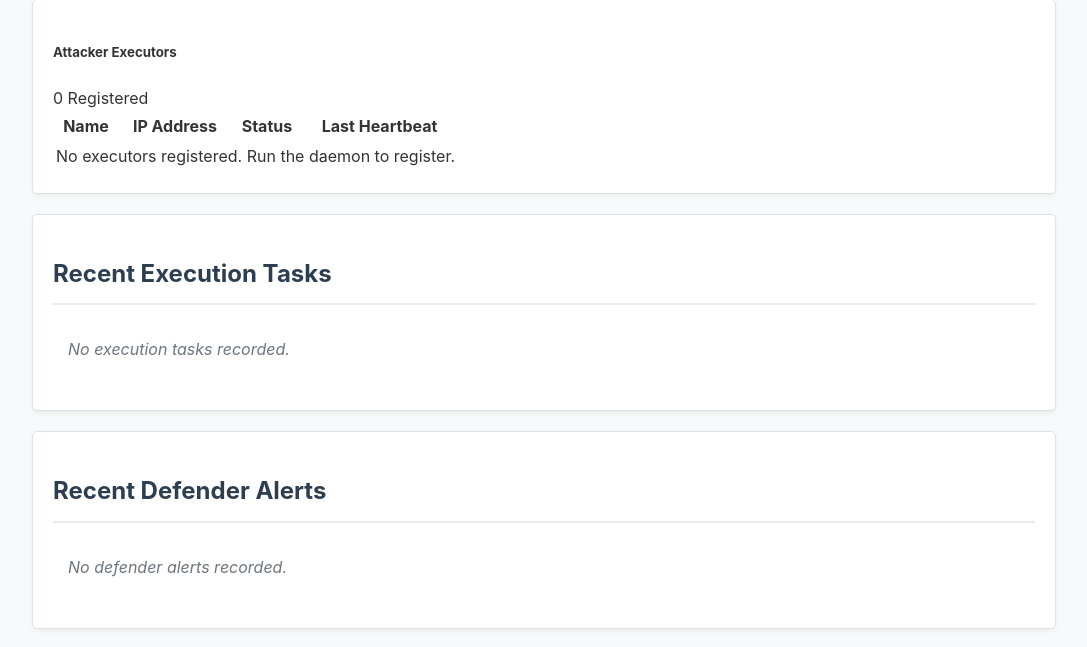
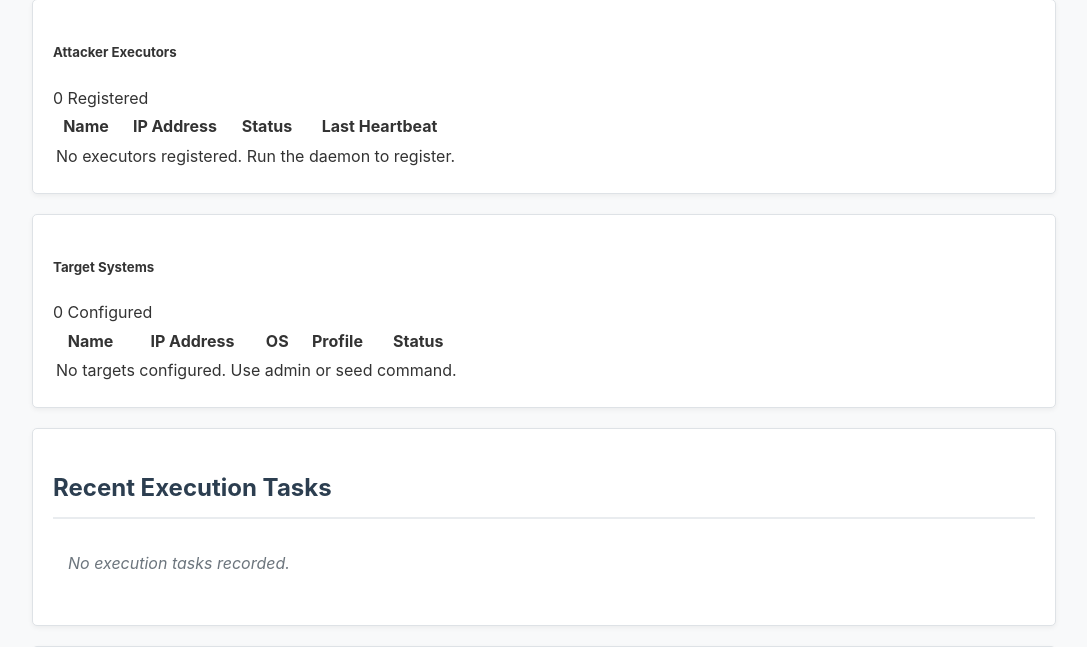
Before and after one commit to donaljojoofficial/XploitAI, a Django app: page / in a window 1280 px wide. Shown: the part 547-1194 px from the top of the page, without its empty margins (96-1183 px from the left). Run offline with Django 5.2, Linux system fonts and the light colour scheme; data comes from the database, SQL or seed files in the repository; data that the repository does not hold is empty.

Commit message:
feat(dashboard): display configured target systems Implement UI-CTRL-2 by adding the AttackTarget list to the dashboard. - Updates dashboard/views.py to fetch targets. - Adds dashboard/partials/target_info.html to render target table. - Displays target IP, OS, vulnerability profile, and active status.

```diff
--- a/dashboard/templates/dashboard/index.html
+++ b/dashboard/templates/dashboard/index.html
@@ -45,6 +45,8 @@
 
     {% include "dashboard/partials/executor_status.html" with executors=executors %}
 
+    {% include "dashboard/partials/target_info.html" with targets=targets %}
+
     {% include "dashboard/partials/execution_tasks.html" with tasks=tasks display_mode="summary" %}
 
     {% include "dashboard/partials/defender_alerts.html" with alerts=alerts display_mode="summary" %}
--- /dev/null
+++ b/dashboard/templates/dashboard/partials/target_info.html
@@ -0,0 +1,40 @@
+<div class="card mb-4">
+    <div class="card-header bg-dark text-white d-flex justify-content-between align-items-center">
+        <h5 class="card-title mb-0">Target Systems</h5>
+        <span class="badge bg-secondary">{{ targets|length }} Configured</span>
+    </div>
+    <div class="card-body p-0">
+        <table class="table table-striped table-hover mb-0">
+            <thead class="table-light">
+                <tr>
+                    <th>Name</th>
+                    <th>IP Address</th>
+                    <th>OS</th>
+                    <th>Profile</th>
+                    <th>Status</th>
+                </tr>
+            </thead>
+            <tbody>
+                {% for target in targets %}
+                <tr>
+                    <td><strong>{{ target.name }}</strong></td>
+                    <td><code>{{ target.ip_address }}</code></td>
+                    <td>{{ target.operating_system }}</td>
+                    <td><small class="text-muted">{{ target.vulnerability_profile }}</small></td>
+                    <td>
+                        {% if target.is_active %}
+                            <span class="badge bg-success">Active</span>
+                        {% else %}
+                            <span class="badge bg-secondary">Inactive</span>
+                        {% endif %}
+                    </td>
+                </tr>
+                {% empty %}
+                <tr>
+                    <td colspan="5" class="text-center text-muted py-3">No targets configured. Use admin or seed command.</td>
+                </tr>
+                {% endfor %}
+            </tbody>
+        </table>
+    </div>
+</div>
--- a/dashboard/views.py
+++ b/dashboard/views.py
@@ -23,7 +23,7 @@ from django.shortcuts import render, get_object_or_404
 from django.http import HttpRequest, HttpResponse
 from django.urls import path
 
-from core.models import AttackState, Action, AttackTimelineEvent, ExecutionTask, DefenderAlert, AttackerExecutor
+from core.models import AttackState, Action, AttackTimelineEvent, ExecutionTask, DefenderAlert, AttackerExecutor, AttackTarget
 
 logger = logging.getLogger(__name__)
 
@@ -106,6 +106,7 @@ def index(request: HttpRequest) -> HttpResponse:
         alerts = []
 
     executors = AttackerExecutor.objects.all().order_by('-last_heartbeat')
+    targets = AttackTarget.objects.all().order_by('name')
 
     context = {
         'attack_state': attack_state,
@@ -113,6 +114,7 @@ def index(request: HttpRequest) -> HttpResponse:
         'tasks': tasks,
         'alerts': alerts,
         'executors': executors,
+        'targets': targets,
     }
     return render(request, 'dashboard/index.html', context)
 
```
Also changed, not shown: agent/todo.md (+1 -1 lines).
